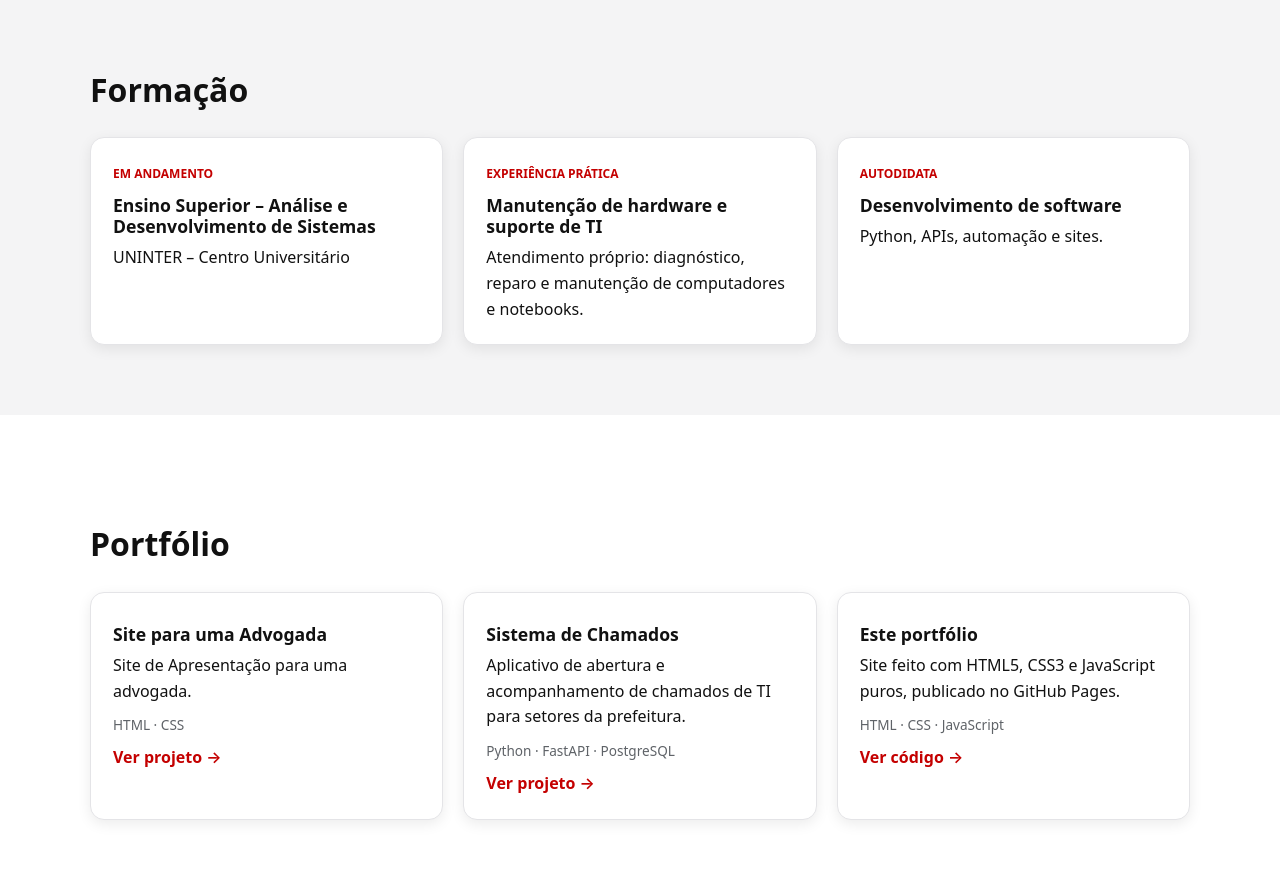
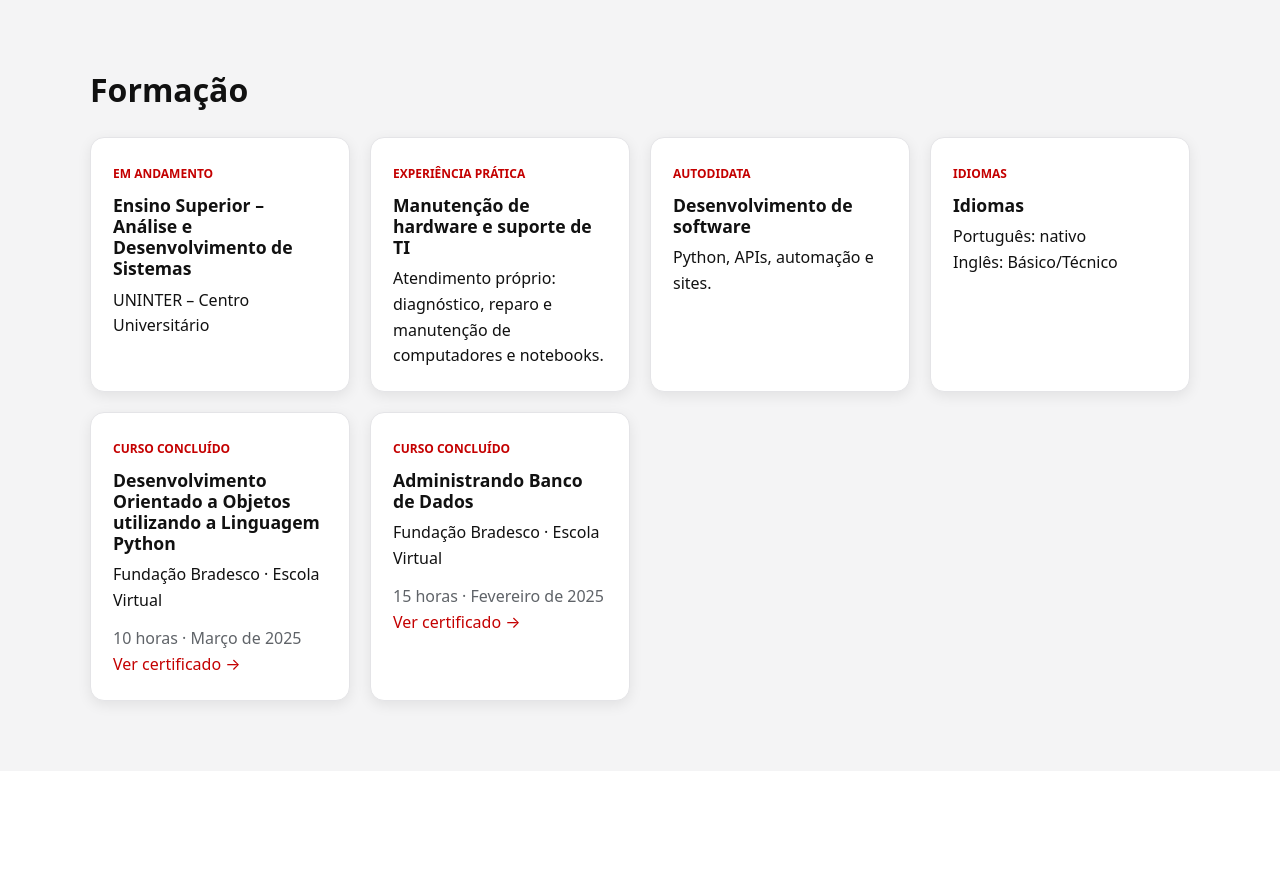
Before and after one commit to Roberi09/portfolio-roberio-marcos, a plain HTML site: page index.html in a window 1280 px wide. Shown: the part 480-1358 px from the top of the page. Drawn offline with Linux system fonts and the light colour scheme.

Commit message:
Portfólio completo

```diff
--- a/index.html
+++ b/index.html
@@ -84,6 +84,28 @@
             <h3>Desenvolvimento de software</h3>
             <p>Python, APIs, automação e sites.</p>
           </article>
+
+          <article class="cartao">
+            <span class="rotulo">Idiomas</span>
+            <h3>Idiomas</h3>
+            <p>Português: nativo<br>Inglês: Básico/Técnico</p>
+          </article>
+
+          <article class="cartao">
+            <span class="rotulo">Curso concluído</span>
+            <h3>Desenvolvimento Orientado a Objetos utilizando a Linguagem Python</h3>
+            <p>Fundação Bradesco · Escola Virtual</p>
+            <p class="texto-suave">10 horas · Março de 2025</p>
+            <a href="certificados/python-orientacao-objetos.pdf" target="_blank" rel="noopener">Ver certificado →</a>
+          </article>
+
+        <article class="cartao">
+          <span class="rotulo">Curso concluído</span>
+          <h3>Administrando Banco de Dados</h3>
+          <p>Fundação Bradesco · Escola Virtual</p>
+          <p class="texto-suave">15 horas · Fevereiro de 2025</p>
+          <a href="certificados/administrando-banco-de-dados.pdf" target="_blank" rel="noopener">Ver certificado →</a>
+        </article>
         </div>
       </div>
     </section>
```
Also changed, not shown: 2 other files.
